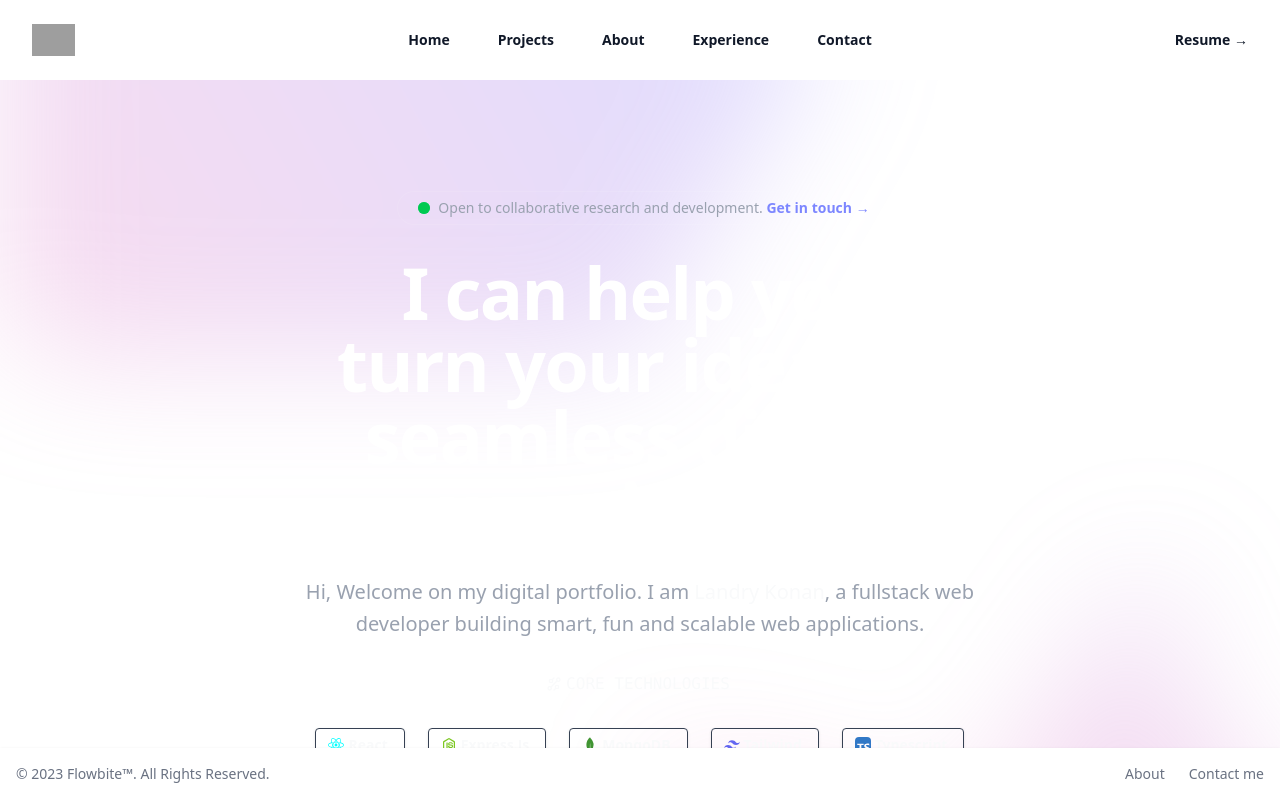
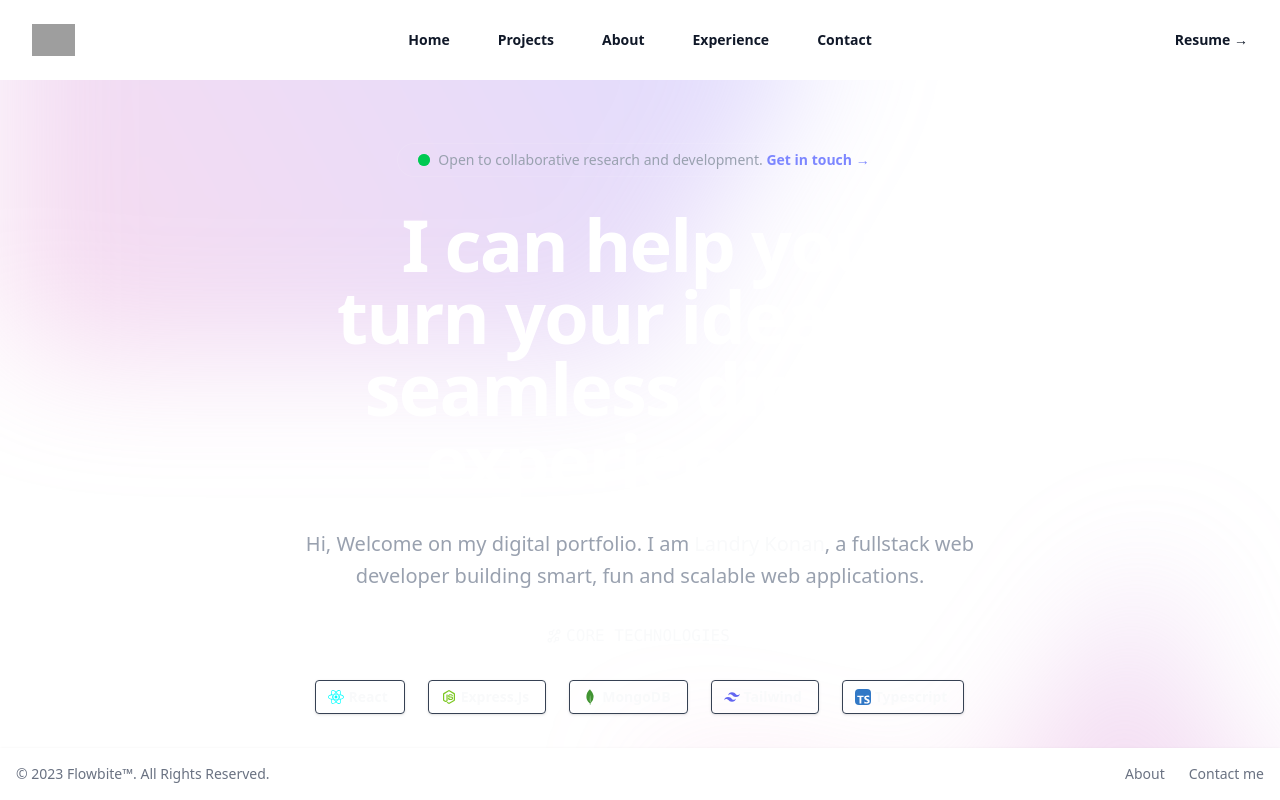
Before and after one commit to Serge07cloud/my-portfolio, a React (Vite) app: page / in a window 1280 px wide. Shown: the top 800 px of the page. Built offline with nearby package versions, Linux system fonts and the light colour scheme; grey boxes are pictures that could not be loaded.

Commit message:
Reducing padding

```diff
--- a/src/components/Welcome.jsx
+++ b/src/components/Welcome.jsx
@@ -5,7 +5,7 @@ const Welcome = () =>
   return (
     <>
       <div>
-        <div className="mx-auto max-w-2xl py-48 sm:py-48 lg:py-48">
+        <div className="mx-auto max-w-2xl py-36 sm:py-36 lg:py-36">
           <div aria-hidden="true" className="absolute inset-x-0 -top-40 -z-10 transform-gpu overflow-hidden blur-3xl sm:-top-80">
             <div style={ { clipPath: 'polygon(74.1 % 44.1 %, 100 % 61.6 %, 97.5 % 26.9 %, 85.5 % 0.1 %, 80.7 % 2 %, 72.5 % 32.5 %, 60.2 % 62.4 %, 52.4 % 68.1 %, 47.5 % 58.3 %, 45.2 % 34.5 %, 27.5 % 76.7 %, 0.1 % 64.9 %, 17.9 % 100 %, 27.6 % 76.8 %, 76.1 % 97.7 %, 74.1 % 44.1 %)' } } className="relative left-[calc(50%-11rem)] aspect-1155/678 w-144.5 -translate-x-1/2 rotate-30 bg-linear-to-tr from-[#ff80b5] to-[#9089fc] opacity-30 sm:left-[calc(50%-30rem)] sm:w-288.75"></div>
           </div>
```
